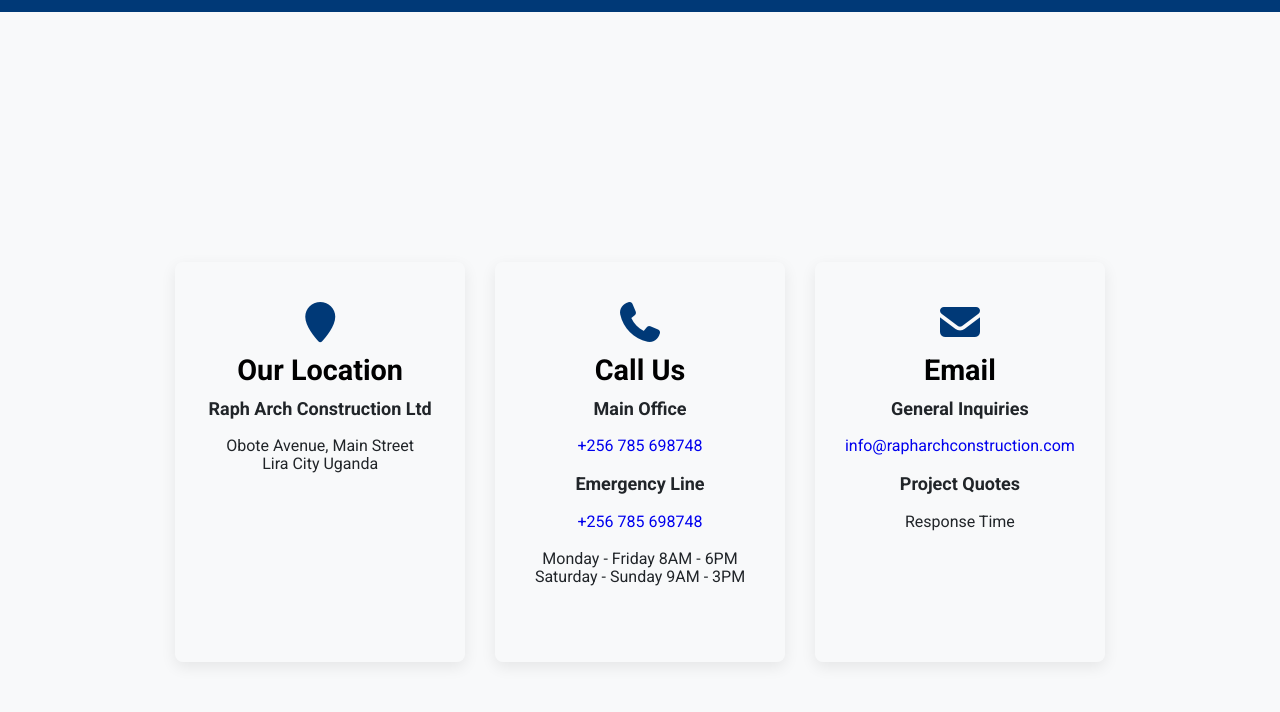
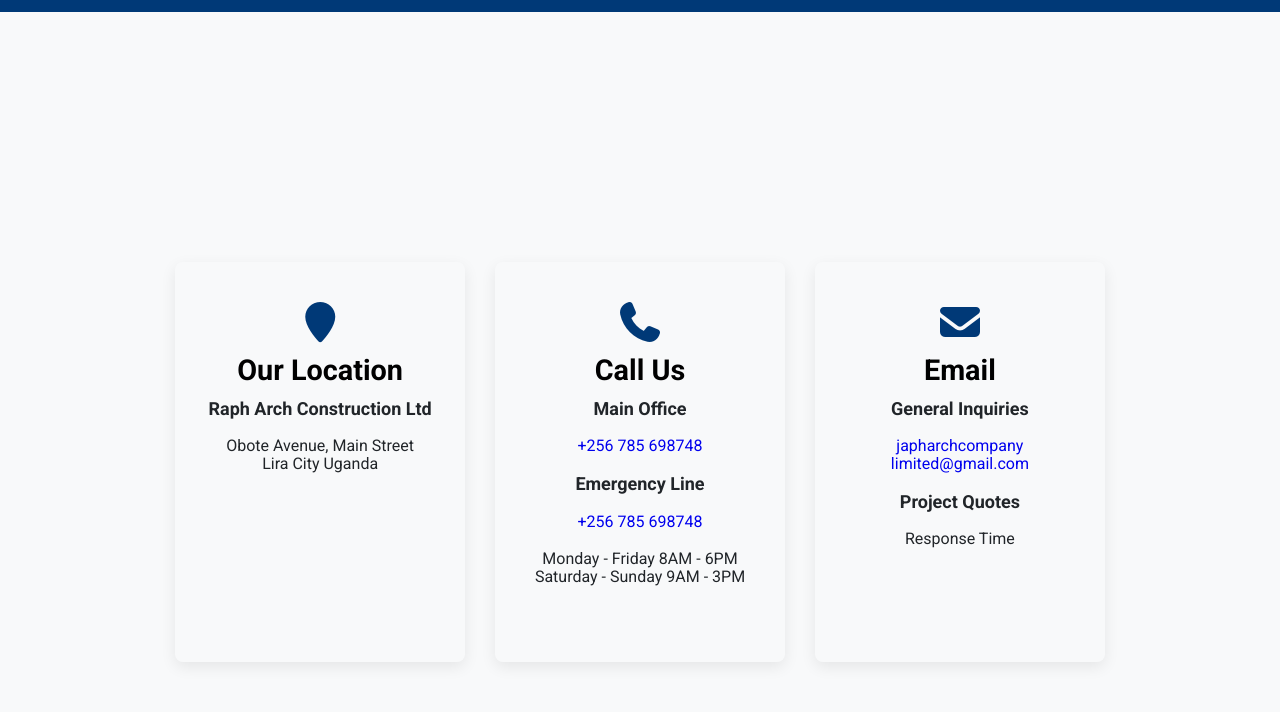
Before and after one commit to daninvish/rapharch, a plain HTML site: page contact.html in a window 1280 px wide. Shown: the part 88-800 px from the top of the page. Drawn offline with Linux system fonts and the light colour scheme.

Commit message:
Update contact.html

```diff
--- a/contact.html
+++ b/contact.html
@@ -71,7 +71,7 @@
             <h2>Email</h2>
             <h4>General Inquiries</h4>
        <p><a href="mailto:info@rapharchconstruction.com">
-     info@rapharchconstruction.com</a></p>
+     japharchcompany<br>limited@gmail.com</a></p>
             <h4>Project Quotes</h4>
             <p>Response Time</p>
         </div>
```
